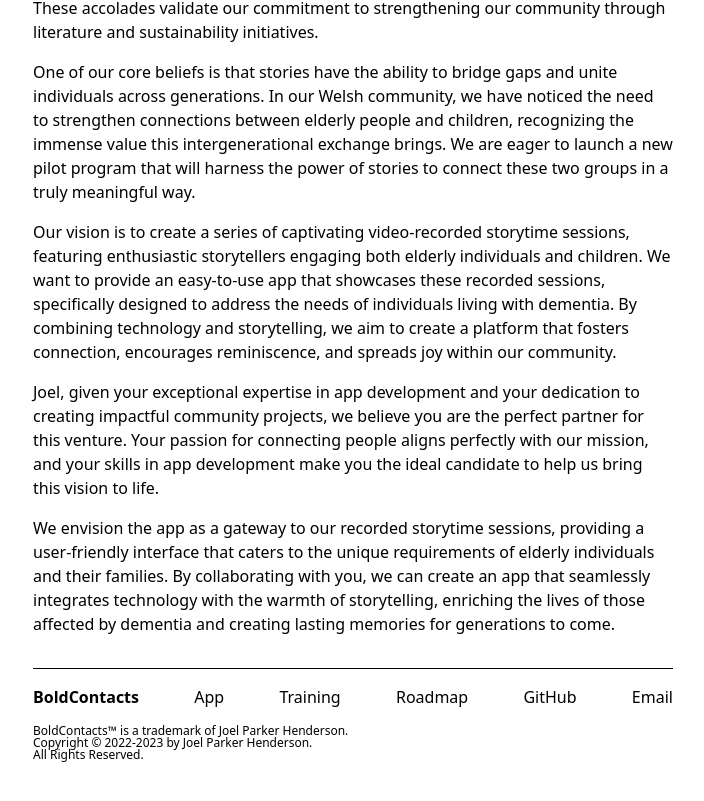
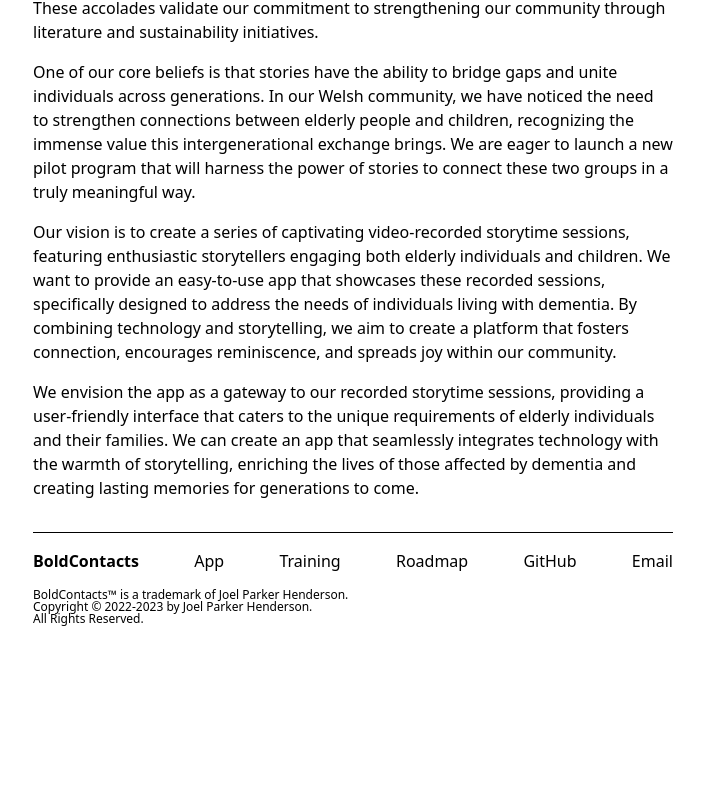
Before and after one commit to BoldContacts/boldcontacts-site-as-sveltekit, a SvelteKit app: page /storytime in a window 1280 px wide. Shown: the part 980-1781 px from the top of the page, without its empty margins (287-991 px from the left). After the commit the page ends 1669 px from the top, so only its background shows below. Built offline with nearby package versions, Linux system fonts and the light colour scheme.

Commit message:
Rephrase pilot

```diff
--- a/src/routes/storytime/+page.svelte
+++ b/src/routes/storytime/+page.svelte
@@ -14,6 +14,4 @@
 
 <p>Our vision is to create a series of captivating video-recorded storytime sessions, featuring enthusiastic storytellers engaging both elderly individuals and children. We want to provide an easy-to-use app that showcases these recorded sessions, specifically designed to address the needs of individuals living with dementia. By combining technology and storytelling, we aim to create a platform that fosters connection, encourages reminiscence, and spreads joy within our community.</p>
 
-<p>Joel, given your exceptional expertise in app development and your dedication to creating impactful community projects, we believe you are the perfect partner for this venture. Your passion for connecting people aligns perfectly with our mission, and your skills in app development make you the ideal candidate to help us bring this vision to life.</p>
-
-<p>We envision the app as a gateway to our recorded storytime sessions, providing a user-friendly interface that caters to the unique requirements of elderly individuals and their families. By collaborating with you, we can create an app that seamlessly integrates technology with the warmth of storytelling, enriching the lives of those affected by dementia and creating lasting memories for generations to come.</p>
+<p>We envision the app as a gateway to our recorded storytime sessions, providing a user-friendly interface that caters to the unique requirements of elderly individuals and their families. We can create an app that seamlessly integrates technology with the warmth of storytelling, enriching the lives of those affected by dementia and creating lasting memories for generations to come.</p>
```
